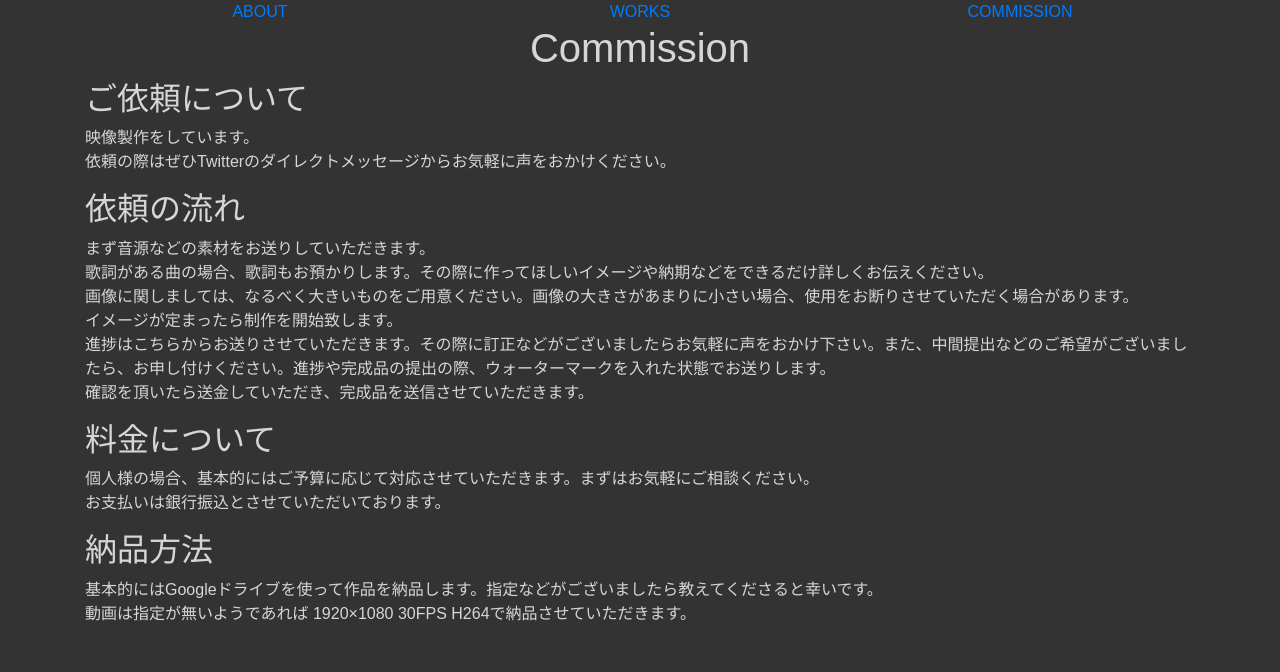
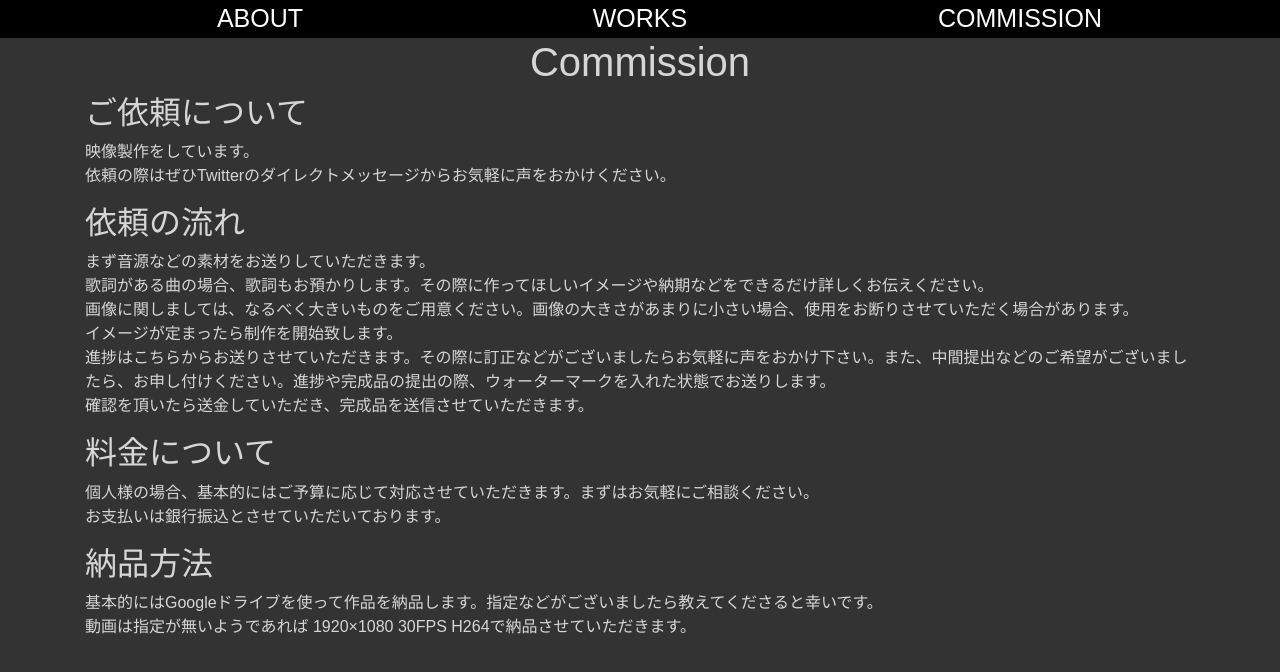
Before and after one commit to Rlettuce05/kaede-web, a Nuxt app: page /Commission in a window 1280 px wide. Shown: the top 672 px of the page. Built offline with nearby package versions, Linux system fonts and the light colour scheme; a web font is replaced by a local one.

Commit message:
✒ Navbar.vue : color, fintsize. fontcolor

```diff
--- a/components/Navbar.vue
+++ b/components/Navbar.vue
@@ -23,6 +23,13 @@
 .linktext {
   text-align: center;
 }
+.content {
+  background-color: black;
+  font-size: 25px;
+}
+.linktext {
+  color: white;
+}
 </style>
 
 <script>
```
